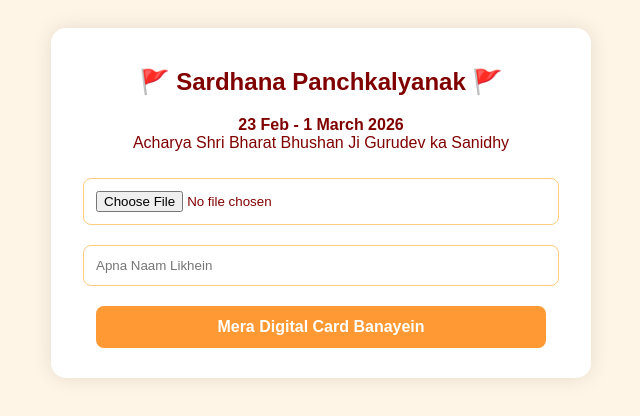
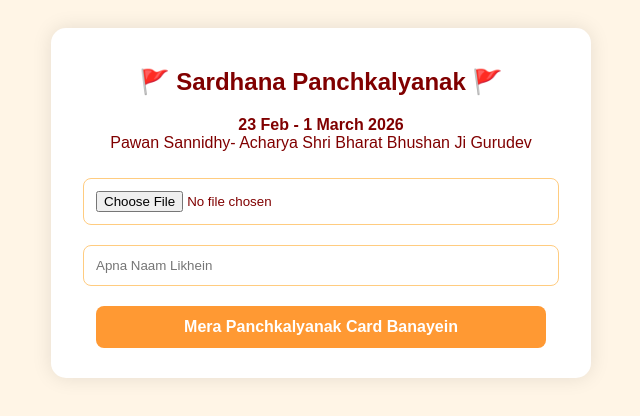
Before and after one commit to 108jaibharat-eng/sardhana-mahotsav, a plain HTML site: page index.html in a window 1280 px wide. Shown: the whole page, without its empty margins (319-959 px from the left). Drawn offline with Linux system fonts and the light colour scheme.

Commit message:
Update index.html

```diff
--- a/index.html
+++ b/index.html
@@ -3,7 +3,7 @@
 <head>
     <meta charset="UTF-8">
     <meta name="viewport" content="width=device-width, initial-scale=1.0">
-    <title>Sardhana Panchkalyanak 2026</title>
+    <title>Sardhana Panchkalyanak Mahotsav 2026</title>
     <style>
         body { font-family: 'Arial', sans-serif; text-align: center; background: #fff5e6; color: #800000; padding: 20px; }
         .container { background: white; padding: 20px; border-radius: 15px; box-shadow: 0 0 20px rgba(0,0,0,0.1); max-width: 500px; margin: auto; }
@@ -17,12 +17,12 @@
 
 <div class="container">
     <h2>🚩 Sardhana Panchkalyanak 🚩</h2>
-    <p><b>23 Feb - 1 March 2026</b><br>Acharya Shri Bharat Bhushan Ji Gurudev ka Sanidhy</p>
+    <p><b>23 Feb - 1 March 2026</b><br>Pawan Sannidhy- Acharya Shri Bharat Bhushan Ji Gurudev</p>
 
     <input type="file" id="imageInput" accept="image/*">
     <input type="text" id="nameInput" placeholder="Apna Naam Likhein">
 
-    <button onclick="generateFrame()">Mera Digital Card Banayein</button>
+    <button onclick="generateFrame()">Mera Panchkalyanak Card Banayein</button>
 
     <canvas id="resultCanvas" width="1080" height="1080"></canvas>
 
@@ -53,7 +53,7 @@
 
                 // 3. Frame Overlay (Aapka PNG frame yahan load hoga)
                 const frameImg = new Image();
-                frameImg.src = 'https://i.postimg.cc/rwLns2fF/p-(1).png'; // Yahan aapka design aayega
+                frameImg.src = 'https://i.postimg.cc/V6CYcHmC/k.png'; // Yahan aapka design aayega
                 frameImg.onload = function() {
                     ctx.drawImage(frameImg, 0, 0, 1080, 1080);
 
```
